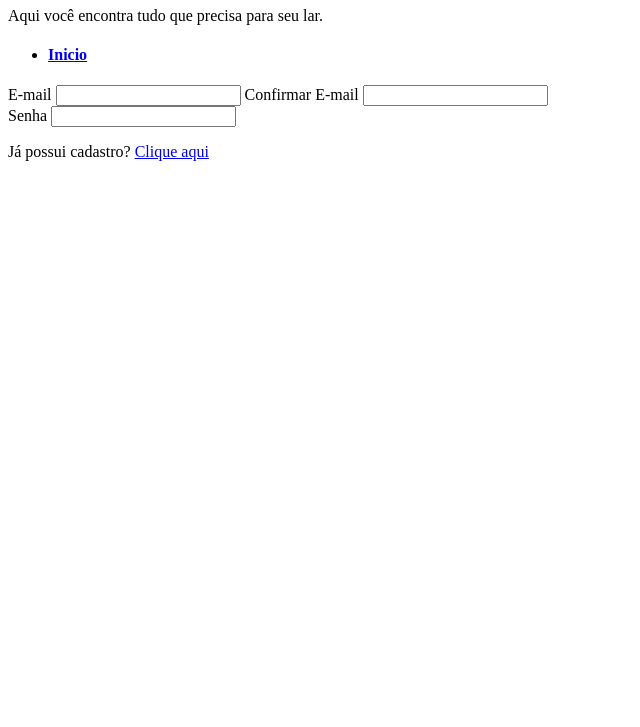
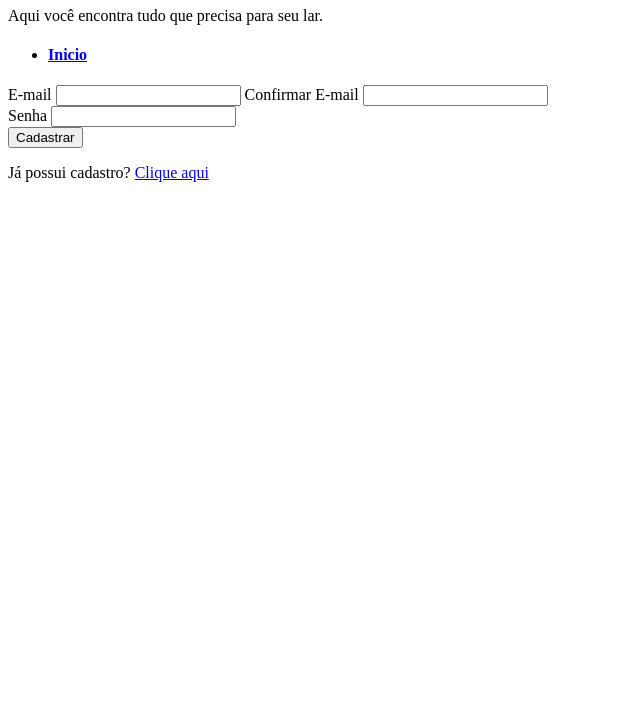
Before and after one commit to gabriel-rodrigues02/Fundamentos-Sistema-Web-Fase01, a plain HTML site: page Cadastro.html in a window 1280 px wide. Shown: the part 73-800 px from the top of the page, without its empty margins (0-640 px from the left). Drawn offline with Linux system fonts and the light colour scheme.

Commit message:
Atualizar o Cadastro.html

```diff
--- a/Cadastro.html
+++ b/Cadastro.html
@@ -29,6 +29,9 @@
                     <label for="password">Senha</label>
                     <input type="password">
                 </div>
+<div>
+<button> Cadastrar </button>
+</div>
                 <p>Já possui cadastro? <a href="login.html">Clique aqui</a></p>
             </form>
         </div>
```
